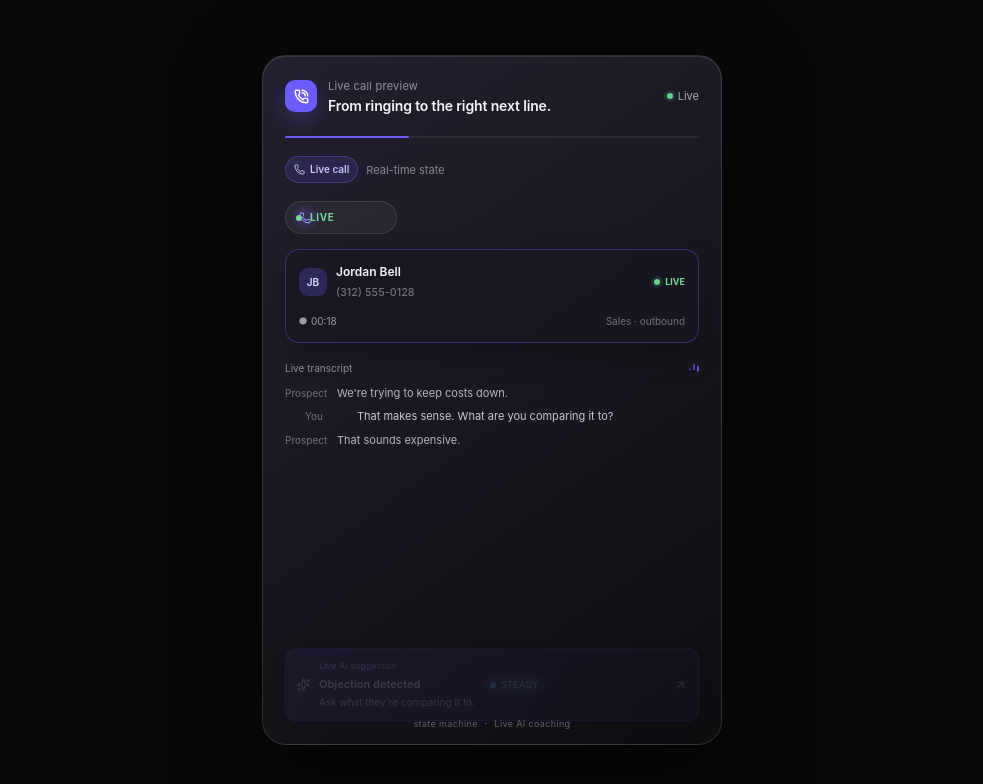
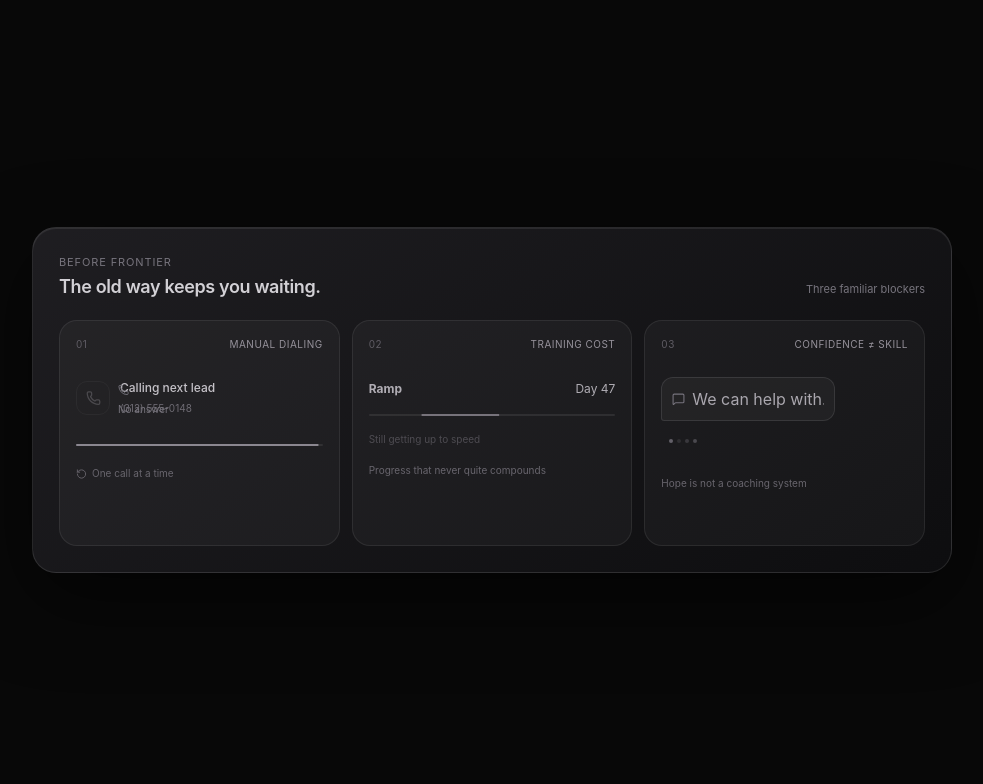
Before and after one commit to mahimagupta-droid/live-call-card-widget, a Next.js app: page / in a window 1280 px wide. Shown: the top 784 px of the page, without its empty margins (148-1131 px from the left). Built offline with nearby package versions, Linux system fonts and the light colour scheme.

Commit message:
Add muted feature comparison cards

```diff
--- a/app/globals.css
+++ b/app/globals.css
@@ -10,6 +10,16 @@ html, body { min-height: 100%; }
 body { margin: 0; background: #080808; color: var(--foreground); font-family: Inter, ui-sans-serif, system-ui, -apple-system, BlinkMacSystemFont, "Segoe UI", sans-serif; }
 
 .preview-page { min-height: 100vh; display: grid; place-items: center; padding: 32px 18px; background: #080808; }
+.muted-features { width: min(100%, 920px); padding: 26px; border: 1px solid rgba(255,255,255,.1); border-radius: 24px; background: linear-gradient(145deg, rgba(33,32,36,.92), rgba(14,14,16,.96)); box-shadow: 0 26px 80px rgba(0,0,0,.55), inset 0 1px 0 rgba(255,255,255,.08); backdrop-filter: blur(24px); }
+.muted-features-header { display:flex; align-items:end; justify-content:space-between; gap:20px; margin-bottom:22px; }.muted-eyebrow { margin:0 0 5px; color:#77747d; font-size:11px; letter-spacing:.08em; text-transform:uppercase; }.muted-features h1 { margin:0; color:#d2d0d5; font-size:18px; font-weight:600; letter-spacing:-.02em; }.muted-status { color:#77747d; font-size:11px; }
+.muted-card-grid { display:grid; grid-template-columns:repeat(3,minmax(0,1fr)); gap:12px; }.muted-card { position:relative; min-height:226px; padding:16px; overflow:hidden; border:1px solid rgba(255,255,255,.08); border-radius:18px; background:rgba(255,255,255,.035); color:#aaa7ae; }.muted-card-topline { display:flex; align-items:center; justify-content:space-between; color:#77747d; font-size:10px; letter-spacing:.05em; text-transform:uppercase; }.muted-card-index { color:#5f5c64; }.muted-card-label { color:#96929b; }
+.manual-stage { display:flex; align-items:center; gap:10px; min-height:92px; }.manual-phone-ring { display:grid; place-items:center; flex:none; width:34px; height:34px; border:1px solid rgba(255,255,255,.15); border-radius:11px; color:#aaa7ae; animation: manual-ring 3.6s ease-in-out infinite; }.manual-phone-ring svg { width:15px; }.manual-copy { display:grid; gap:4px; flex:1; }.manual-copy strong { color:#c5c2c8; font-size:12px; font-weight:500; }.manual-copy span,.ramp-caption { color:#6e6b73; font-size:10px; }.manual-result { position:absolute; margin-left:42px; color:#77747d; font-size:10px; opacity:0; animation: no-answer 3.6s ease-in-out infinite; }.manual-result svg { width:11px; vertical-align:-2px; margin-right:4px; }.manual-progress,.ramp-track { height:2px; overflow:hidden; border-radius:99px; background:rgba(255,255,255,.08); }.manual-progress span { display:block; width:100%; height:100%; background:#8b8790; transform-origin:left; animation: manual-progress 3.6s ease-in-out infinite; }.muted-card-foot { display:flex; align-items:center; gap:5px; margin:16px 0 0; color:#68656d; font-size:10px; }.muted-card-foot svg { width:11px; }
+.ramp-stage { display:grid; gap:16px; min-height:92px; padding-top:28px; }.ramp-label { display:flex; align-items:center; justify-content:space-between; color:#b0adb4; font-size:12px; }.ramp-day-1 { position:absolute; opacity:0; animation:ramp-day-reset 3.8s ease-in-out infinite; }.ramp-day-47 { animation:ramp-day-hide 3.8s ease-in-out infinite; }.ramp-track span { display:block; width:74%; height:100%; background:#77737b; animation:ramp-progress 3.8s ease-in-out infinite; }.ramp-caption { animation:ramp-caption 3.8s ease-in-out infinite; }
+.confidence-stage { min-height:108px; padding-top:25px; }.chat-bubble { display:flex; align-items:center; gap:7px; width:max-content; max-width:100%; padding:9px 10px; border:1px solid rgba(255,255,255,.1); border-radius:12px 12px 12px 3px; color:#aaa7ae; background:rgba(255,255,255,.035); animation:type-bubble 3.4s ease-in-out infinite; }.chat-bubble svg { flex:none; width:13px; color:#77747d; }.chat-bubble span { overflow:hidden; white-space:nowrap; animation:type-copy 3.4s steps(17,end) infinite; }.typing-line { display:flex; gap:4px; align-items:center; height:20px; margin:10px 0 0 8px; opacity:0; animation:typing-line 3.4s ease-in-out infinite; }.typing-line span,.typing-line i { display:block; width:4px; height:4px; border-radius:50%; background:#77747d; }.typing-line i { animation:dot-blink .8s ease-in-out infinite alternate; }.typing-line i:nth-child(3){animation-delay:.15s}.typing-line i:nth-child(4){animation-delay:.3s}
+@keyframes manual-ring{0%,12%{opacity:.35;transform:none}22%,38%{opacity:1;transform:translateY(-1px)}48%,100%{opacity:.3;transform:none}} @keyframes no-answer{0%,43%{opacity:0}50%,74%{opacity:1}82%,100%{opacity:0}} @keyframes manual-progress{0%,18%{transform:scaleX(.05)}56%,76%{transform:scaleX(1)}100%{transform:scaleX(.05)}} @keyframes ramp-progress{0%,18%{transform:scaleX(.05)}68%,80%{transform:scaleX(.74)}100%{transform:scaleX(.05)}} @keyframes ramp-day-hide{0%,74%{opacity:1}82%,100%{opacity:0}} @keyframes ramp-day-reset{0%,74%{opacity:0}82%,100%{opacity:1}} @keyframes ramp-caption{0%,72%{opacity:.6}82%,100%{opacity:.25}} @keyframes type-bubble{0%,20%{opacity:0;transform:translateY(4px)}32%,68%{opacity:1;transform:none}78%,100%{opacity:0;transform:translateY(2px)}} @keyframes type-copy{0%,18%{width:0}58%,100%{width:132px}} @keyframes typing-line{0%,55%{opacity:0}64%,74%{opacity:1}82%,100%{opacity:0}} @keyframes dot-blink{to{opacity:.25}}
+@media (prefers-reduced-motion: reduce){.muted-features *,.muted-features *::before,.muted-features *::after{animation:none!important;transition:none!important}.manual-phone-ring{opacity:.45}.manual-result{opacity:1}.manual-progress span,.ramp-track span{transform:scaleX(.55)}.ramp-day-47{opacity:1}.ramp-day-1{opacity:0}.chat-bubble{opacity:1}.chat-bubble span{width:auto}.typing-line{opacity:1}}
+@media (max-width:720px){.muted-card-grid{grid-template-columns:1fr}.muted-card{min-height:180px}.muted-features-header{align-items:start;flex-direction:column;gap:8px}}
+
 .live-widget { position: relative; width: min(100%, 460px); min-height: 690px; overflow: hidden; padding: 22px; border: 1px solid rgba(255,255,255,.12); border-radius: 24px; background: linear-gradient(145deg, rgba(38,35,51,.9), rgba(15,15,18,.94)); box-shadow: 0 26px 80px rgba(0,0,0,.55), inset 0 1px 0 rgba(255,255,255,.1); backdrop-filter: blur(24px); }
 .widget-header { display: flex; align-items: center; gap: 11px; }
 .brand-mark { display:grid; place-items:center; width:32px; height:32px; border-radius:10px; color:#fff; background:#6d5cfb; box-shadow: 0 8px 20px rgba(109,92,251,.28); }
--- a/app/page.tsx
+++ b/app/page.tsx
@@ -1,9 +1,9 @@
-import { LiveCallCard } from '@/components/live-call-card'
+import { MutedFeatureCards } from '@/components/muted-feature-cards'
 
 export default function Page() {
   return (
     <main className="preview-page">
-      <LiveCallCard />
+      <MutedFeatureCards />
     </main>
   )
 }
--- /dev/null
+++ b/components/muted-feature-cards.tsx
@@ -0,0 +1,58 @@
+'use client'
+
+import { MessageSquare, Phone, RotateCcw } from 'lucide-react'
+
+export function MutedFeatureCards() {
+  return (
+    <section className="muted-features" aria-label="Common sales challenges preview">
+      <div className="muted-features-header">
+        <div>
+          <p className="muted-eyebrow">Before Frontier</p>
+          <h1>The old way keeps you waiting.</h1>
+        </div>
+        <span className="muted-status">Three familiar blockers</span>
+      </div>
+
+      <div className="muted-card-grid">
+        <article className="muted-card manual-card">
+          <div className="muted-card-topline">
+            <span className="muted-card-index">01</span>
+            <span className="muted-card-label">Manual dialing</span>
+          </div>
+          <div className="manual-stage" aria-live="polite">
+            <div className="manual-phone-ring"><Phone aria-hidden="true" /></div>
+            <div className="manual-copy"><strong>Calling next lead</strong><span>(312) 555-0148</span></div>
+            <span className="manual-result"><Phone aria-hidden="true" /> No answer</span>
+          </div>
+          <div className="manual-progress"><span /></div>
+          <p className="muted-card-foot"><RotateCcw aria-hidden="true" /> One call at a time</p>
+        </article>
+
+        <article className="muted-card ramp-card">
+          <div className="muted-card-topline">
+            <span className="muted-card-index">02</span>
+            <span className="muted-card-label">Training cost</span>
+          </div>
+          <div className="ramp-stage" aria-live="polite">
+            <div className="ramp-label"><strong>Ramp</strong><span className="ramp-day ramp-day-47">Day 47</span><span className="ramp-day ramp-day-1">Day 1</span></div>
+            <div className="ramp-track"><span /></div>
+            <span className="ramp-caption">Still getting up to speed</span>
+          </div>
+          <p className="muted-card-foot">Progress that never quite compounds</p>
+        </article>
+
+        <article className="muted-card confidence-card">
+          <div className="muted-card-topline">
+            <span className="muted-card-index">03</span>
+            <span className="muted-card-label">Confidence ≠ skill</span>
+          </div>
+          <div className="confidence-stage" aria-live="polite">
+            <div className="chat-bubble"><MessageSquare aria-hidden="true" /><span>We can help with...</span></div>
+            <div className="typing-line"><span /><i /><i /><i /></div>
+          </div>
+          <p className="muted-card-foot">Hope is not a coaching system</p>
+        </article>
+      </div>
+    </section>
+  )
+}
```
